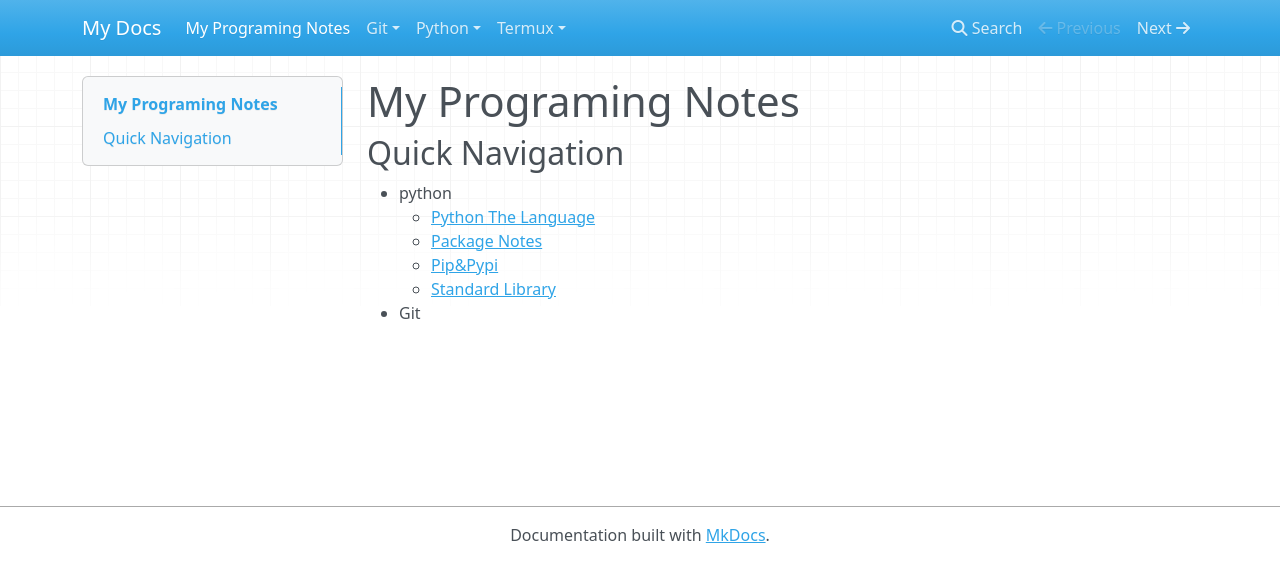
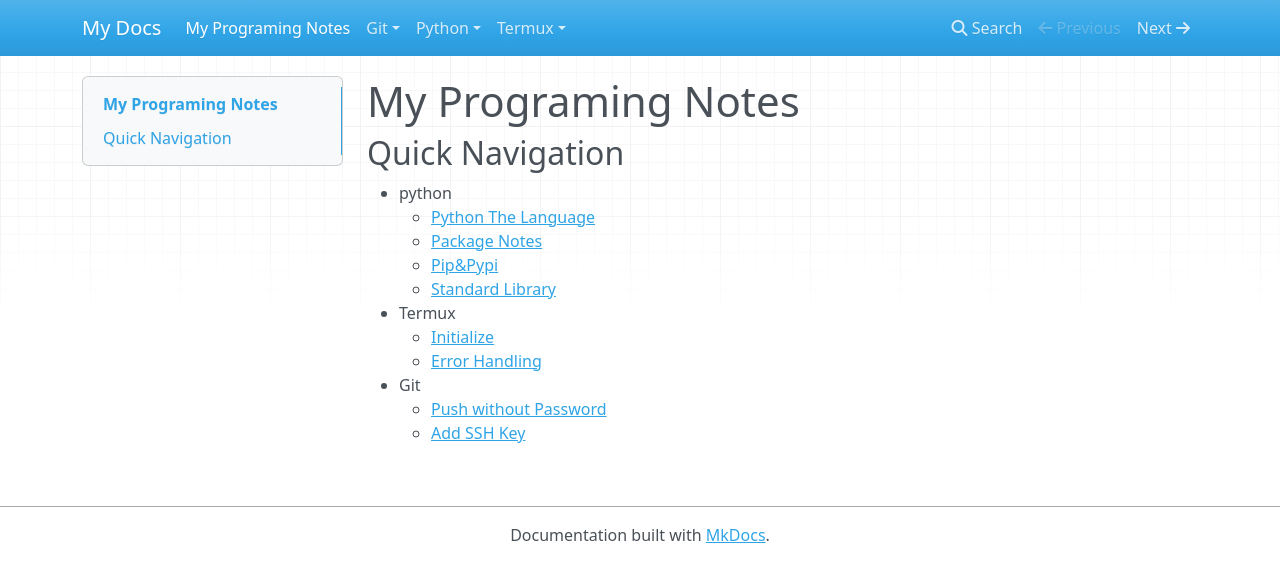
Before and after one commit to AllanChain/ProgramingNotes, an MkDocs documentation site: the page built from docs/index.md, in a window 1280 px wide. Shown: the top 582 px of the page. Built offline with MkDocs 1.6.1, drawn with Linux system fonts in a browser that asks for light colours; nearby versions of some CDN libraries.

Commit message:
modify the table of contents

```diff
--- a/docs/index.md
+++ b/docs/index.md
@@ -2,7 +2,12 @@
 ## Quick Navigation
 - python
     - [Python The Language](python/python.md)
-    - [Package Notes](python/package.md)
+    - [Package Notes](python/packages.md)
     - [Pip&Pypi](python/pip.md)
     - [Standard Library](python/library.md)
+- Termux
+    - [Initialize](termux/init.md)
+    - [Error Handling](termux/errors.md)
 - Git
+    - [Push without Password](git/password.md)
+    - [Add SSH Key](git/ssh.md)
```
Also changed, not shown: 1 other file.
